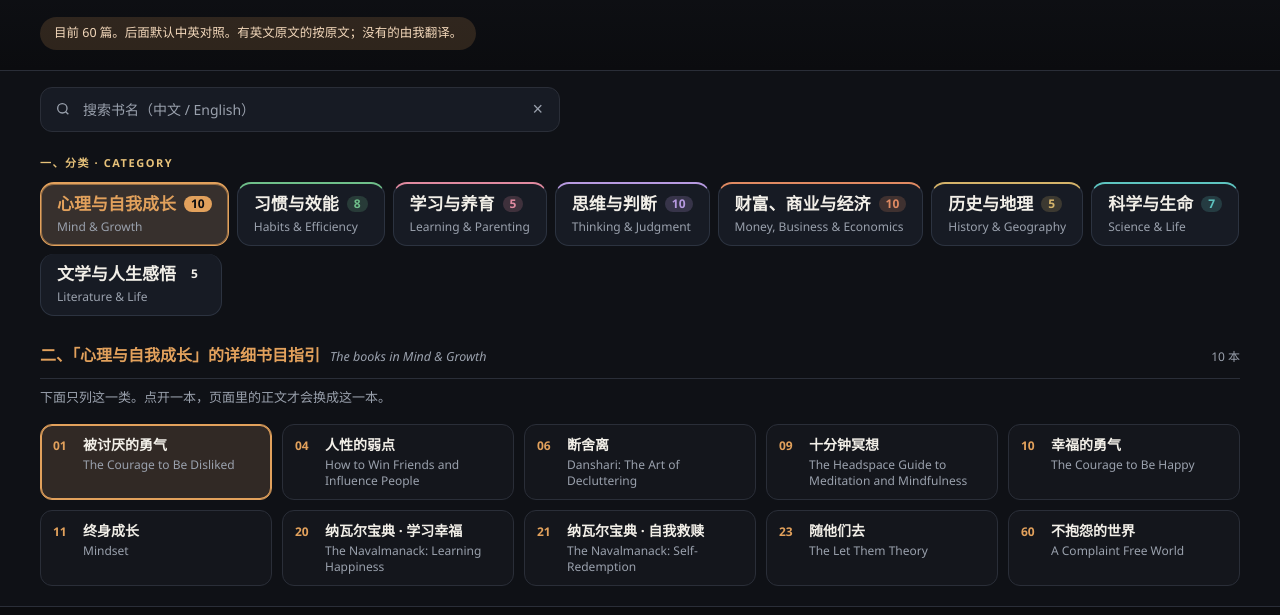
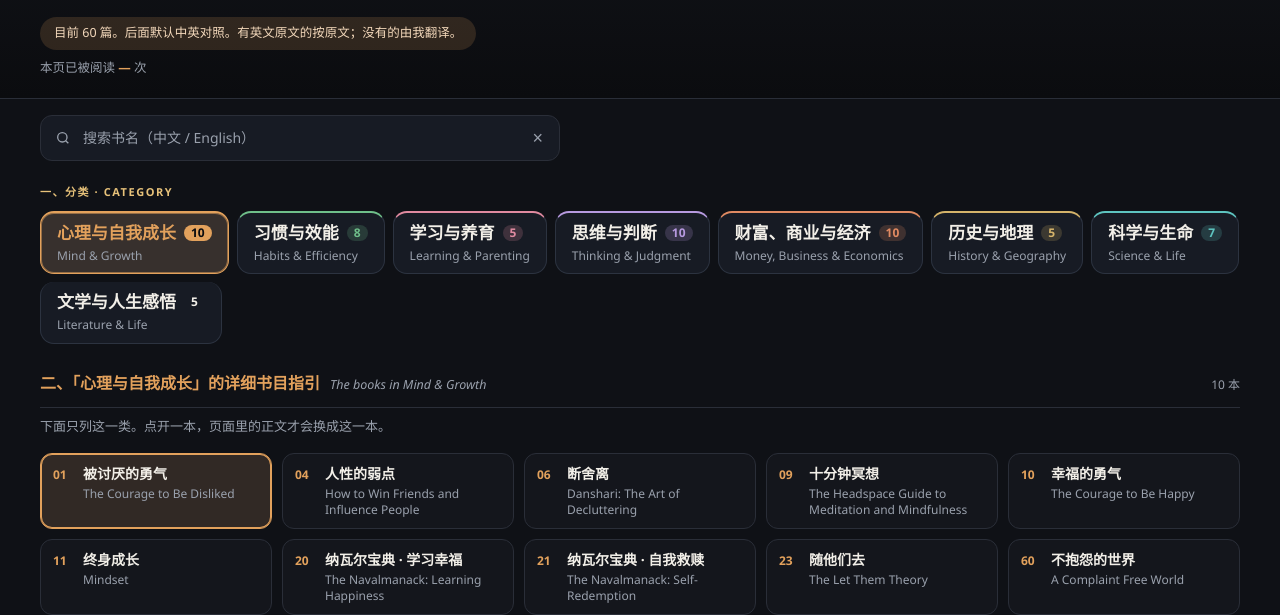
Before and after one commit to huilzhou/reading-library, a plain HTML site: page reading.html in a window 1280 px wide. Shown: the part 118-733 px from the top of the page. Drawn offline with Linux system fonts and the light colour scheme; some packages are replaced by stand-ins of ours; a script that the page names is missing.

Commit message:
Add page view counter

```diff
--- a/reading.html
+++ b/reading.html
@@ -47,6 +47,8 @@
     background: color-mix(in srgb, var(--c) 16%, transparent);
     color: color-mix(in srgb, var(--c) 42%, #fff); font-size: 12.5px;
   }
+  .pv { margin-top: 8px; color: var(--mute); font-size: 12.5px; font-variant-numeric: tabular-nums; }
+  .pv b { color: var(--c); font-weight: 700; }
 
 
   .search-wrap {
@@ -224,6 +226,7 @@
   <div class="eyebrow"><b>个人学习 · 阅读</b><a href="index.html">回到索引</a></div>
   <h1>阅读收获</h1>
   <div class="warn">目前 60 篇。后面默认中英对照。有英文原文的按原文；没有的由我翻译。</div>
+  <div class="pv">本页已被阅读 <b id="busuanzi_value_page_pv">—</b> 次</div>
 </header>
 <div class="search-wrap">
   <div class="search-box">
@@ -4304,5 +4307,6 @@ initSearch();
 window.addEventListener("hashchange", () => { current = hashBook(); render(); });
 render();
 </script>
+<script async src="https://busuanzi.ibruce.info/busuanzi/2.3/busuanzi.pure.mini.js"></script>
 </body>
 </html>
```
